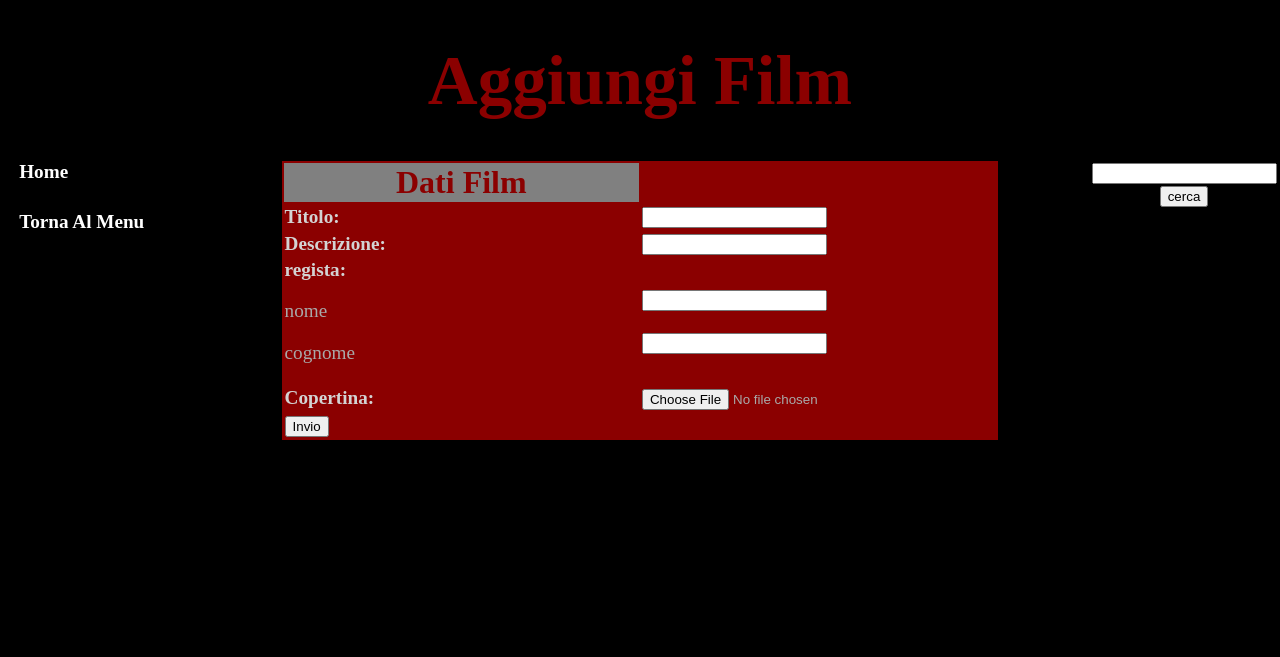
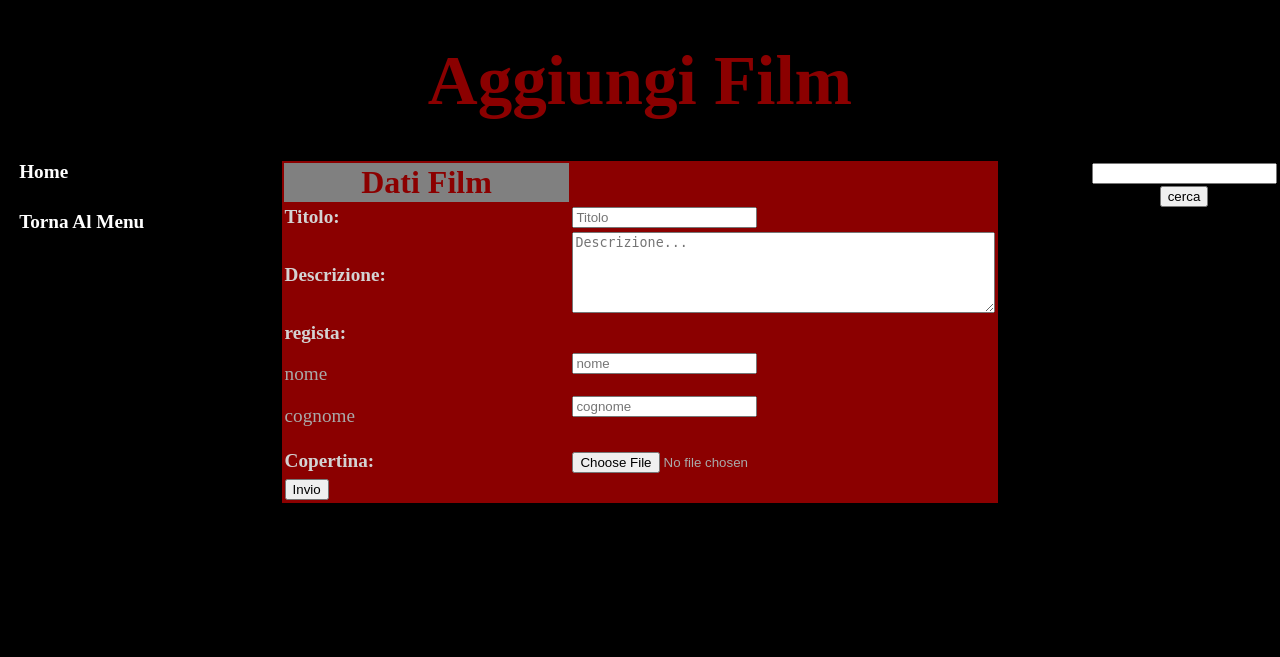
Before and after one commit to elia-guglielmi/cinema, a Spring Boot app: page /admin/film in a window 1280 px wide. Shown: the part 45-702 px from the top of the page. Run offline with Spring Boot 4, Linux system fonts and the light colour scheme; the visitor is signed in with stand-in values (Sample User, id 1); some of the project's set-up classes (security, data sources, template engines, error pages and the like) are left out, and stand-ins take their place; some libraries are stand-ins or nearby versions.

Commit message:
modifica input type

```diff
--- a/src/main/resources/templates/filmForm.html
+++ b/src/main/resources/templates/filmForm.html
@@ -28,12 +28,13 @@
 		<th>Dati Film</th>
 			<tr>
 				<td><strong>Titolo:</strong></td>
-				<td><input type="text" th:field="*{titolo}" /></td>
+				<td><input type="text" th:field="*{titolo}" placeholder="Titolo"/></td>
 				<td th:if="${#fields.hasErrors('titolo')}" th:errors="*{titolo}"></td>
 			</tr>
 			<tr>
 				<td><strong>Descrizione:</strong></td>
-				<td><input type="text" th:field="*{descrizione}" /></td>
+				<td><textarea rows="5" cols="50" th:field="*{descrizione}" placeholder="Descrizione...">
+					Descrizione...</textarea></td>
 				<td th:if="${#fields.hasErrors('descrizione')}" th:errors="*{descrizione}"></td>
 			</tr>
 			<tr>
@@ -41,8 +42,8 @@
 				<p>nome</p>
 				<p>cognome</p>
 				</td>
-				<td><p><input type="text" th:field="*{nomeregista}" /></p>
-				    <p><input type="text" th:field="*{cognomeregista}" /></p>
+				<td><p><input type="text" th:field="*{nomeregista}" placeholder="nome"/></p>
+				    <p><input type="text" th:field="*{cognomeregista}" placeholder="cognome"/></p>
 				</td>
 				<td th:if="${#fields.hasErrors('nomeregista')}" th:errors="*{nomeregista}"></td>
 				<td th:if="${#fields.hasErrors('cognomeregista')}" th:errors="*{cognomeregista}"></td>
--- a/src/main/resources/templates/modificaFilm.html
+++ b/src/main/resources/templates/modificaFilm.html
@@ -30,7 +30,8 @@
 			</tr>
 			<tr>
 				<td><strong>Descrizione:</strong> <span th:text="*{descrizione}"></span></td>
-				<td><input type="text" name="descrizione" placeholder="Descrizione" /></td>
+				<td><textarea rows="5" cols="30" name="descrizione" placeholder="Descrizione...">
+					</textarea></td>
 			</tr>
 			<tr>
 				<td><strong>regista: </strong><span th:text="|*{nomeregista} *{cognomeregista}|"></span></td>
```
